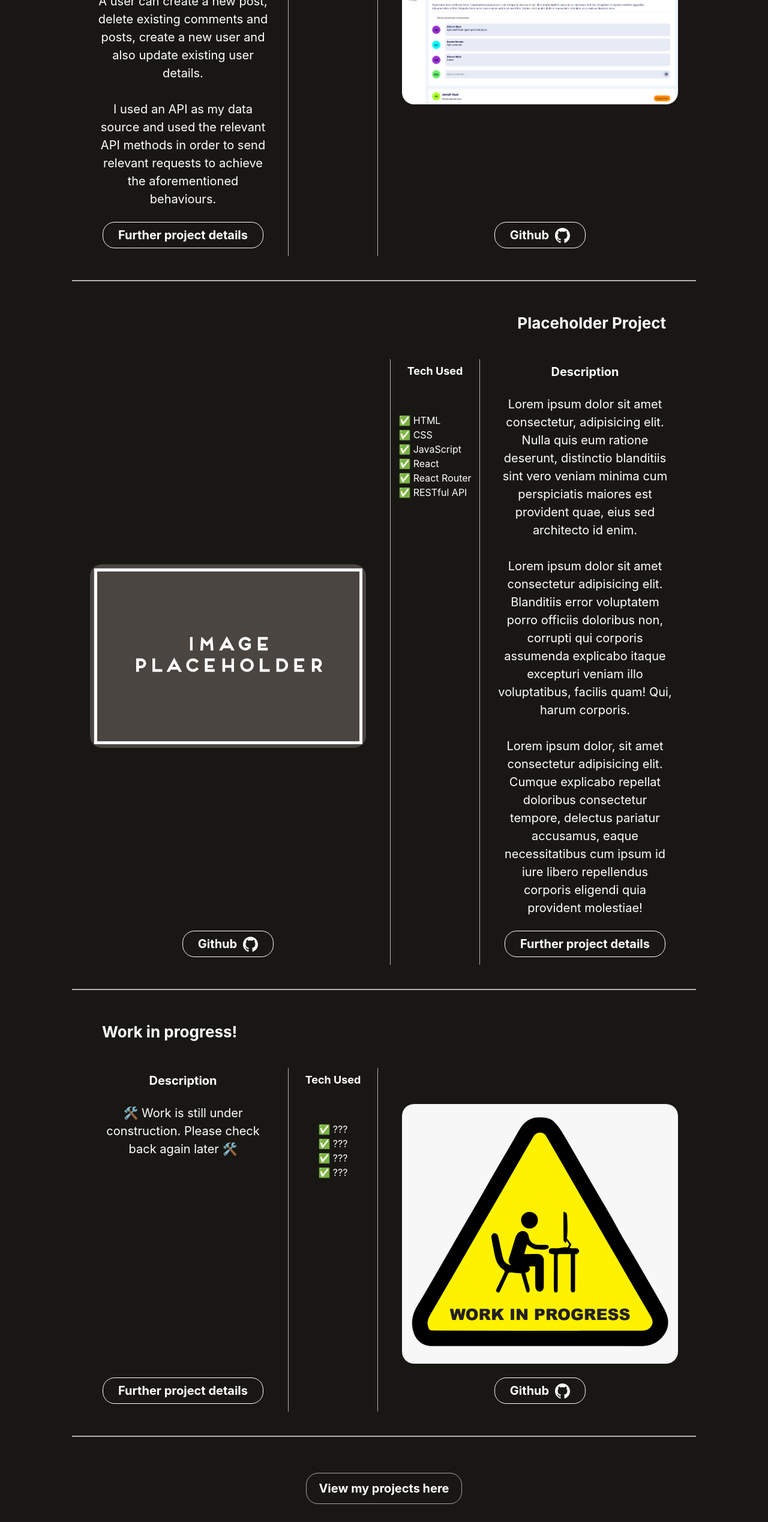
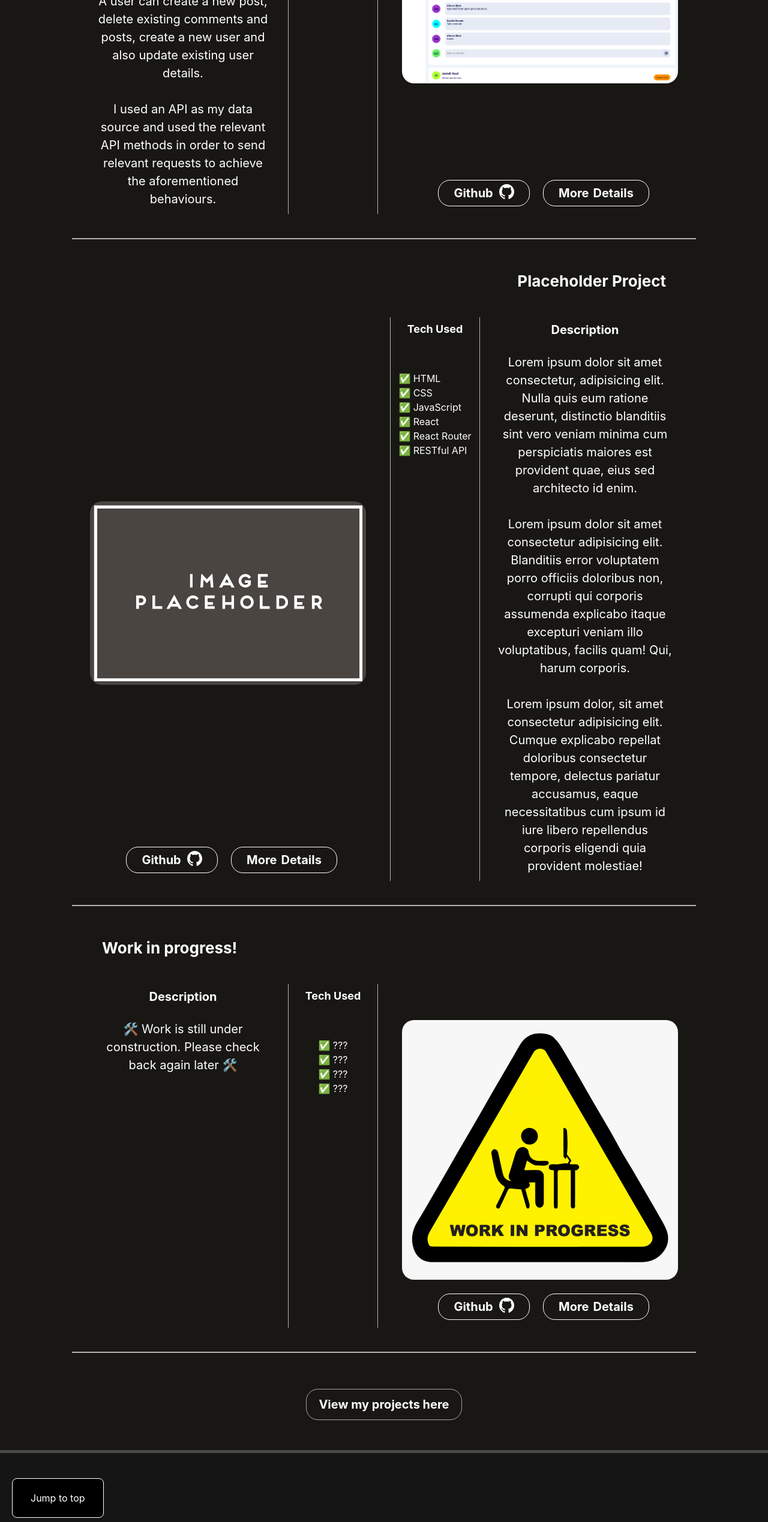
Before and after one commit to Satokii/portfolio, a React (Vite) app: page / in a window 1280 px wide. Shown: the part 2615-5153 px from the top of the page at 60% size. Built offline with nearby package versions, Linux system fonts and the light colour scheme.

Commit message:
moved project 'more details' link so it is adjacent to github link

```diff
--- a/src/components/main/components/MainProjects.jsx
+++ b/src/components/main/components/MainProjects.jsx
@@ -23,7 +23,6 @@ function MainProjects() {
                         <div className='project-info--description grid'>
                             <h4>Description</h4>
                             <p>I built this social media style community post dashboard from scratch as a part of my Boolean bootcamp. I used a reference image provided by Boolean to guide the styling of the application. <br /> <br /> A user can create a new post, delete existing comments and posts, create a new user and also update existing user details. <br /> <br />I used an API as my data source and used the relevant API methods in order to send relevant requests to achieve the aforementioned behaviours.</p>
-                            <p className='project-info--description--link'>Further project details</p>
                         </div>
                         <div className='project-info--tech grid'>
                             <h4 className='project-info--tech-header'>Tech Used</h4>
@@ -39,13 +38,18 @@ function MainProjects() {
                     </section>
                     <div className='project-image--container grid'>
                         <img className='project-image--image' src={DashboardMain} alt="dashboard project main photo"/>
+                        <div className='project-links-container grid'>
                             <div className='project-image--github-link-container grid'>
                                 <a className='project-image--github-link grid' target='_blank' href="https://github.com/Satokii/react-cohort-dashboard-challenge" rel="noreferrer">
                                     Github
                                 </a>
                                 <img className='github-link-logo' src={GithubLogo} alt="github logo" width={25} />
                             </div>
-
+                            <div className='project-info--description--link grid'>
+                                <p className='s1'>More</p>
+                                <p className='s2'>Details</p>
+                            </div>
+                        </div>
                     </div>
                 </article>
                 {/* NEXT PROJECT */}
@@ -53,11 +57,17 @@ function MainProjects() {
                     <h3 className='project-info--header right-header grid'>Placeholder Project</h3>
                     <div className='project-image--container grid'>
                         <img className='project-image--image' src={Placeholder} alt="placeholder" width={600}/>
+                        <div className='project-links-container grid'>
                             <div className='project-image--github-link-container grid'>
                                 <a className='project-image--github-link grid' target='_blank' href="#" rel="noreferrer">
                                     Github
                                 </a>
                                 <img className='github-link-logo' src={GithubLogo} alt="github logo" width={25} />
+                            </div>
+                            <div className='project-info--description--link grid'>
+                                <p className='s1'>More</p>
+                                <p className='s2'>Details</p>
+                            </div>
                         </div>
                     </div>
                     <section className='project-info grid'>
@@ -75,7 +85,6 @@ function MainProjects() {
                         <div className='project-info--description grid'>
                             <h4>Description</h4>
                             <p>Lorem ipsum dolor sit amet consectetur, adipisicing elit. Nulla quis eum ratione deserunt, distinctio blanditiis sint vero veniam minima cum perspiciatis maiores est provident quae, eius sed architecto id enim. <br /> <br /> Lorem ipsum dolor sit amet consectetur adipisicing elit. Blanditiis error voluptatem porro officiis doloribus non, corrupti qui corporis assumenda explicabo itaque excepturi veniam illo voluptatibus, facilis quam! Qui, harum corporis. <br /> <br />Lorem ipsum dolor, sit amet consectetur adipisicing elit. Cumque explicabo repellat doloribus consectetur tempore, delectus pariatur accusamus, eaque necessitatibus cum ipsum id iure libero repellendus corporis eligendi quia provident molestiae!</p>
-                            <p className='project-info--description--link'>Further project details</p>
                         </div>
                     </section>
                 </article>
@@ -86,7 +95,6 @@ function MainProjects() {
                         <div className='project-info--description grid'>
                             <h4>Description</h4>
                             <p>🛠️ Work is still under construction. Please check back again later 🛠️</p>
-                            <p className='project-info--description--link'>Further project details</p>
                         </div>
                         <div className='project-info--tech grid'>
                             <h4 className='project-info--tech-header'>Tech Used</h4>
@@ -100,11 +108,17 @@ function MainProjects() {
                     </section>
                     <div className='project-image--container grid'>
                         <img className='project-image--image' src={WorkInProgress} alt="under construction" width={500}/>
+                        <div className='project-links-container grid'>
                             <div className='project-image--github-link-container grid'>
                                 <a className='project-image--github-link grid' target='_blank' href="#" rel="noreferrer">
                                     Github
                                 </a>
                                 <img className='github-link-logo' src={GithubLogo} alt="github logo" width={25} />
+                            </div>
+                            <div className='project-info--description--link grid'>
+                                <p className='s1'>More</p>
+                                <p className='s2'>Details</p>
+                            </div>
                         </div>
                     </div>
                 </article>
--- a/src/styles/main/main-projects.css
+++ b/src/styles/main/main-projects.css
@@ -106,41 +106,13 @@
 }
 
 .project-info--description {
-    grid-template-rows: 30px 1fr 50px;
+    grid-template-rows: 30px 1fr;
     gap: 20px;
     font-size: 20px;
     justify-items: center;
     text-align: center;
     padding: 10px 30px;
 }
-
-.project-info--description--link {
-    place-self: center;
-    font-size: 20px;
-    font-weight: bold;
-    padding-top: 20px;
-    border: solid 1px white;
-    border-radius: 20px;
-    padding: 6px 25px;
-}
-
-.project-info--description--link:hover {
-    background-color: rgb(51, 136, 222);
-    border: 0;
-    text-decoration: none;
-    cursor: pointer;
-    animation: 0.5s linear 0s 1 desc-link-animation;
-}
-
-
-@keyframes desc-link-animation{
-    from {
-      opacity: 0;
-    }
-    to {
-      opacity: 1;
-    }
-  }
 
 /* TECH LIST */
 .project-info--tech {
@@ -184,10 +156,16 @@
     transform: scale(1.2) translateY(-60px);
 }
 
+/* PROJECT LINKS */
+.project-links-container {
+    grid-template-columns: repeat(2, 1fr);
+    gap: 10px;
+}
+
 /* GITHUB LINK */
 .project-image--github-link-container {
     grid-template-columns: repeat(2, auto);
-    place-items: center;
+    place-self: center;
     border: solid 1px white;
     border-radius: 20px;
     padding: 6px 25px;
@@ -212,6 +190,34 @@
 
 .project-image--github-link-container:hover .project-image--github-link {
     animation: 0.4s linear 0s 1 alternate slide-left;
+}
+
+/* MORE DETAILS LINK */
+.project-info--description--link {
+    grid-template-columns: repeat(2, auto);
+    gap: 7px;
+    place-self: center;
+    font-size: 20px;
+    font-weight: bold;
+    padding-top: 20px;
+    border: solid 1px white;
+    border-radius: 20px;
+    padding: 6px 25px;
+}
+
+.project-info--description--link:hover {
+    background-color: rgb(51, 136, 222);
+    border: 0;
+    text-decoration: none;
+    cursor: pointer;
+}
+
+.project-info--description--link:hover .s1 {
+    animation: 0.4s linear 0s 1 alternate slide-left;
+}
+
+  .project-info--description--link:hover .s2 {
+    animation: 0.4s linear 0s 1 alternate slide-right;
 }
 
 @keyframes slide-right {
```
Lines whose indentation alone changed are shown as unchanged.
